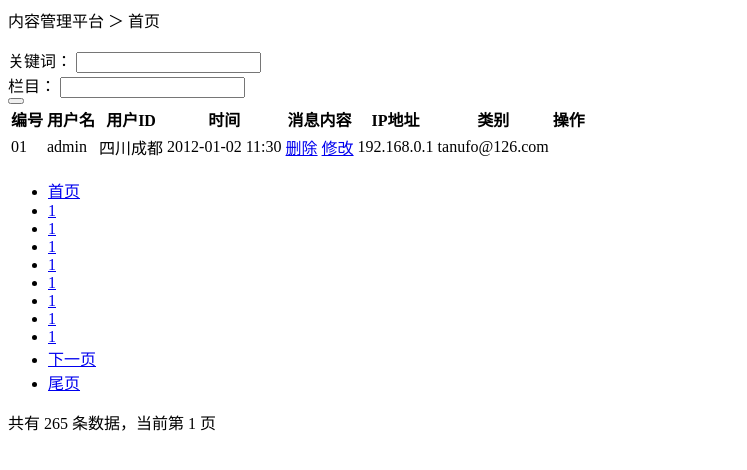
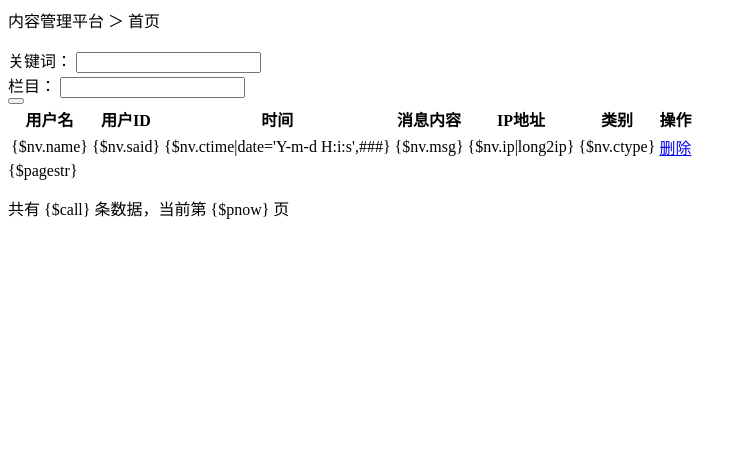
Before and after one commit to sunhuang163/tpizhimo, a PHP site: page /DbName/app/Tpl/Admin/Admin/logindex.html in a window 1280 px wide. Shown: the top 470 px of the page, without its empty margins (0-747 px from the left). Run offline with PHP 8.4, Linux system fonts and the light colour scheme; some libraries are stand-ins or nearby versions.

Commit message:
list paging here

```diff
--- a/app/Lib/Action/BackAction.class.php
+++ b/app/Lib/Action/BackAction.class.php
@@ -1,6 +1,7 @@
 <?php
 class BackAction extends AllAction {
     protected $a_u = array();
+	protected $a_psize = 15;
 
      public function _initialize(){
 	   parent::_initialize();
--- a/app/Lib/Action/BaseAction.class.php
+++ b/app/Lib/Action/BaseAction.class.php
@@ -4,7 +4,6 @@ if (!defined('THINK_PATH')) exit();
 class BaseAction extends AllAction {
     protected $m_u = array();
 	protected $m_isLogin = false;
-	protected $a_psize = 15;
 
    public function _initialize(){
 	  parent::_initialize();
--- a/app/Tpl/Admin/Admin/logindex.html
+++ b/app/Tpl/Admin/Admin/logindex.html
@@ -33,32 +33,27 @@
         <div class="tablelist">
 		<table class="table">
 			<tr>
-				<th>编号</th><th>用户名</th><th>用户ID</th><th>时间</th><th>消息内容</th><th>IP地址</th><th>类别</th><th>操作</th>
+				<th>用户名</th><th>用户ID</th><th>时间</th><th>消息内容</th><th>IP地址</th><th>类别</th><th>操作</th>
 			</tr>
+			<volist name="loglist" id="nv">
+			 <tr>
+				<td>{$nv.name}</td>
+				<td>{$nv.said}</td>
+				<td>{$nv.ctime|date='Y-m-d H:i:s',###}</td>
+				<td>{$nv.msg}</td>
+				<td>{$nv.ip|long2ip}</td>
+				<td>{$nv.ctype}</td>
+				<td>
+				 <a class="button" href="#">删除</a>
+				</td>
 
-			<tr>
-				<td>01</td><td>admin</td><td>四川成都</td><td>2012-01-02 11:30</td><td>
-				 <a class="button" href="#">删除</a>
-				 <a href="#"  class="button">修改</a>
-				</td><td>192.168.0.1</td><td>tanufo@126.com</td><td></td>
 			</tr>
+			</volist>
 		</table>
         </div>
 		<div class="page">
-			<ul>
-			<li><a href="#" class="pg_index">首页</a></li>
-			<li><a href="#" class="pg_selected">1</a></li>
-			<li><a href="#">1</a></li>
-			<li><a href="#">1</a></li>
-			<li><a href="#">1</a></li>
-			<li><a href="#">1</a></li>
-			<li><a href="#">1</a></li>
-			<li><a href="#">1</a></li>
-			<li><a href="#">1</a></li>
-			<li><a href="#" class="pg_next">下一页</a></li>
-			<li><a href="#" class="pg_last">尾页</a></li>
-		</ul>
-			<p>共有 265 条数据，当前第 1 页</p>
+			 {$pagestr}
+			<p>共有 {$call} 条数据，当前第 {$pnow} 页</p>
 
 		</div>
 	</div>
```
Also changed, not shown: app/Common/common.php (+33 -5 lines), app/Lib/Action/Admin/AdminAction.class.php (+7 -3 lines).
